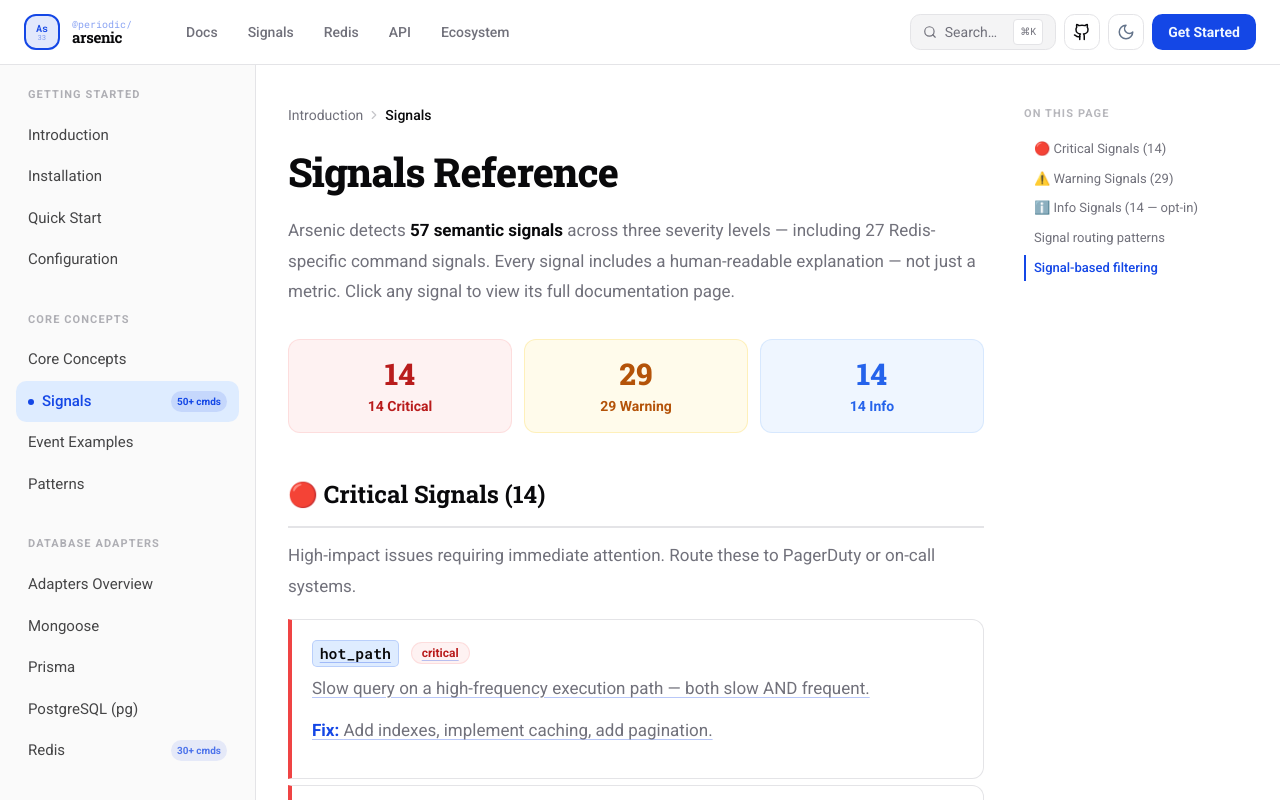
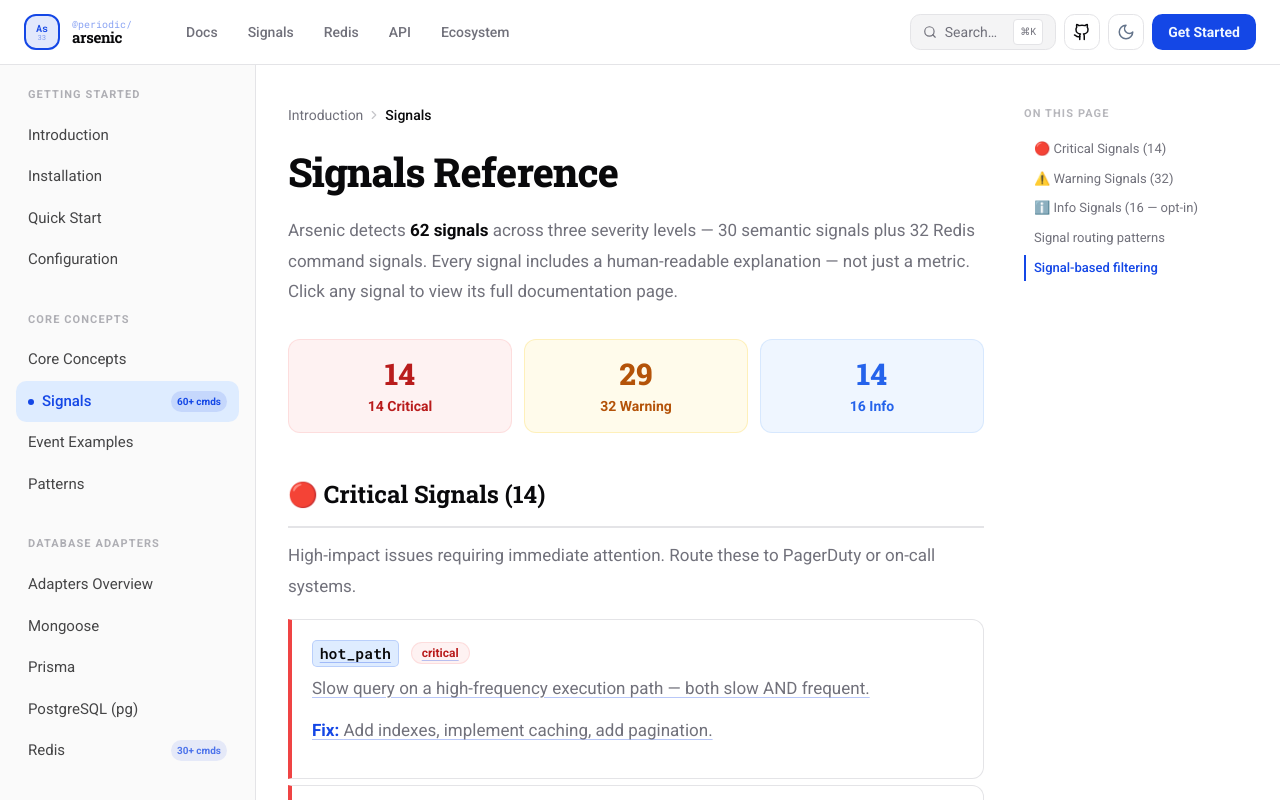
Before and after one commit to udaythakur7469/periodic-arsenic-docs, a Next.js app: page /docs/signals in a window 1280 px wide. Shown: the top 800 px of the page. Built offline with nearby package versions, Linux system fonts and the light colour scheme.

Commit message:
fixed correct signal count

```diff
--- a/app/docs/signals/page.tsx
+++ b/app/docs/signals/page.tsx
@@ -211,8 +211,35 @@
     name: "redis_scan",
     href: "/docs/signals/redis-scan",
     summary: "Full dataset scan when iterated to completion",
-    issue: "SCAN/SSCAN/HSCAN/ZSCAN are O(N) when fully iterated.",
+    issue: "SCAN are O(N) when fully iterated.",
     fix: "Use count hints; move full scans to background jobs.",
+  },
+  {
+    name: "redis_sscan",
+    href: "/docs/signals/redis-sscan",
+    summary:
+      "Cursor-based set member iteration — O(N) when iterated to completion",
+    issue:
+      "SSCAN iterates all set members across batches — same total cost as SMEMBERS when run to completion.",
+    fix: "Use COUNT hints. Prefer SISMEMBER for point lookups on small sets.",
+  },
+  {
+    name: "redis_hscan",
+    href: "/docs/signals/redis-hscan",
+    summary:
+      "Cursor-based hash field iteration — O(N) when iterated to completion",
+    issue:
+      "HSCAN iterates all hash fields — same total cost as HGETALL when run to completion.",
+    fix: "Use COUNT hints. Use HGET/HMGET for targeted field access.",
+  },
+  {
+    name: "redis_zscan",
+    href: "/docs/signals/redis-zscan",
+    summary:
+      "Cursor-based sorted set iteration — O(N) when iterated to completion",
+    issue:
+      "ZSCAN iterates all sorted set members — same total cost as ZRANGE 0 -1 when run to completion.",
+    fix: "Use COUNT hints. Use ZSCORE or ZRANK for point lookups.",
   },
   {
     name: "redis_sunion",
@@ -421,6 +448,23 @@
     issue: "High-frequency path with consistently fast execution. Healthy.",
     fix: undefined,
   },
+  {
+    name: "redis_multi",
+    href: "/docs/signals/redis-multi",
+    summary: "Transaction block opened — commands queued until EXEC or DISCARD",
+    issue:
+      "MULTI itself is O(1). Arsenic tracks it to observe transaction boundaries and detect long or unmatched blocks.",
+    fix: undefined,
+  },
+  {
+    name: "redis_exec",
+    href: "/docs/signals/redis-exec",
+    summary:
+      "Transaction executed — duration reflects cumulative cost of all queued commands",
+    issue:
+      "A slow EXEC means the queued commands are expensive, not EXEC itself. Always handle the null return from a WATCH conflict.",
+    fix: undefined,
+  },
 ];
 
 function SignalRow({
@@ -492,10 +536,10 @@
     <article className="prose-doc">
       <h1>Signals Reference</h1>
       <p>
-        Arsenic detects <strong>57 semantic signals</strong> across three
-        severity levels — including 27 Redis-specific command signals. Every
-        signal includes a human-readable explanation — not just a metric. Click
-        any signal to view its full documentation page.
+        Arsenic detects <strong>62 signals</strong> across three severity levels
+        — 30 semantic signals plus 32 Redis command signals. Every signal
+        includes a human-readable explanation — not just a metric. Click any
+        signal to view its full documentation page.
       </p>
 
       <div className="not-prose grid grid-cols-3 gap-3 my-8">
@@ -508,14 +552,14 @@
             border: "border-red-200/50 dark:border-red-900/50",
           },
           {
-            label: "29 Warning",
+            label: "32 Warning",
             count: 29,
             bg: "bg-amber-50 dark:bg-amber-950/30",
             text: "text-amber-700 dark:text-amber-400",
             border: "border-amber-200/50 dark:border-amber-900/50",
           },
           {
-            label: "14 Info",
+            label: "16 Info",
             count: 14,
             bg: "bg-blue-50 dark:bg-blue-950/30",
             text: "text-blue-600 dark:text-blue-400",
@@ -550,7 +594,7 @@
         ))}
       </div>
 
-      <h2 id="warning">⚠️ Warning Signals (29)</h2>
+      <h2 id="warning">⚠️ Warning Signals (32)</h2>
       <p>
         Issues worth tracking before they escalate. Route these to Slack or
         dashboards.
@@ -561,7 +605,7 @@
         ))}
       </div>
 
-      <h2 id="info">ℹ️ Info Signals (14 — opt-in)</h2>
+      <h2 id="info">ℹ️ Info Signals (16 — opt-in)</h2>
       <p>
         Positive signals confirming healthy patterns. Disabled by default to
         reduce noise. Enable with <code>emitPositiveSignals: true</code>.
--- a/app/page.tsx
+++ b/app/page.tsx
@@ -9,7 +9,7 @@
   { Icon: Zap,         title: 'Zero Dependencies',    desc: 'Pure TypeScript core. No runtime bloat, no side effects on import. Small, fast, and safe.' },
   { Icon: Link2,       title: 'Request Correlation',  desc: 'Every query linked to its HTTP request via AsyncLocalStorage. Fully automatic, zero boilerplate.' },
   { Icon: MapPin,      title: 'Callsite Attribution', desc: 'Exact file and line number for every slow query. Know immediately which code to fix.' },
-  { Icon: Radio,       title: '50+ Semantic Signals', desc: 'Critical, warning, and info. Hot path, N+1, unbounded, fan-out — explained, not just detected.' },
+  { Icon: Radio,       title: '60+ Semantic Signals', desc: 'Critical, warning, and info. Hot path, N+1, unbounded, fan-out — explained, not just detected.' },
   { Icon: Database,    title: 'Multi-Database',       desc: 'Mongoose, Prisma, pg, Redis. Drop in an adapter for your stack and get instant observability.' },
   { Icon: UploadCloud, title: 'Exporter-First',       desc: 'Send events anywhere. PagerDuty, Slack, Datadog, OpenTelemetry. You own the destination.' },
 ]
@@ -107,7 +107,7 @@
                 <code className="font-mono text-[0.95em] px-1.5 py-0.5 rounded" style={{ fontFamily: 'var(--font-mono)', background: 'oklch(0.488 0.243 264.376 / 0.1)', color: 'var(--primary)', border: '1px solid oklch(0.488 0.243 264.376 / 0.2)' }}>
                   @periodic/arsenic
                 </code>{' '}
-                is production-grade semantic runtime monitoring for Node.js. It doesn&apos;t just tell you something is slow — it tells you <em>exactly why</em>, with callsite attribution, request correlation, and 50+ classified signals.
+                is production-grade semantic runtime monitoring for Node.js. It doesn&apos;t just tell you something is slow — it tells you <em>exactly why</em>, with callsite attribution, request correlation, and 60+ classified signals.
               </p>
 
               {/* CTAs */}
@@ -133,7 +133,7 @@
               {/* Stats */}
               <div className="flex flex-wrap gap-3 animate-slide-up stagger-5">
                 {[
-                  { v: '50+', l: 'Signals' },
+                  { v: '60+', l: 'Signals' },
                   { v: '0',   l: 'Dependencies' },
                   { v: '6',   l: 'Databases' },
                   { v: '10',  l: 'Periodic packages' },
@@ -249,7 +249,7 @@
               <div>
                 <p className="text-xs font-bold uppercase tracking-widest mb-3" style={{ color: 'var(--primary)', fontFamily: 'var(--font-mono)' }}>Signal Intelligence</p>
                 <h2 className="font-extrabold text-4xl tracking-tight mb-5" style={{ fontFamily: 'var(--font-display)', color: 'var(--foreground)' }}>
-                  50+ signals.<br />Three severity levels.
+                  60+ signals.<br />Three severity levels.
                 </h2>
                 <p className="text-[1.0625rem] mb-7 leading-relaxed" style={{ color: 'var(--muted-foreground)' }}>
                   Every event is automatically classified and explained. Critical signals go to PagerDuty.
@@ -257,9 +257,9 @@
                 </p>
                 <div className="flex gap-2 mb-8">
                   {[
-                    { label: '16 Critical', cls: 'bg-red-50 dark:bg-red-950/40 text-red-700 dark:text-red-400 border-red-200/50 dark:border-red-900/50' },
-                    { label: '9 Warning',   cls: 'bg-amber-50 dark:bg-amber-950/40 text-amber-700 dark:text-amber-400 border-amber-200/50 dark:border-amber-900/50' },
-                    { label: '14 Info',     cls: 'bg-blue-50 dark:bg-blue-950/40 text-blue-600 dark:text-blue-400 border-blue-200/50 dark:border-blue-900/50' },
+                    { label: '14 Critical', cls: 'bg-red-50 dark:bg-red-950/40 text-red-700 dark:text-red-400 border-red-200/50 dark:border-red-900/50' },
+                    { label: '32 Warning',   cls: 'bg-amber-50 dark:bg-amber-950/40 text-amber-700 dark:text-amber-400 border-amber-200/50 dark:border-amber-900/50' },
+                    { label: '16 Info',     cls: 'bg-blue-50 dark:bg-blue-950/40 text-blue-600 dark:text-blue-400 border-blue-200/50 dark:border-blue-900/50' },
                   ].map(({ label, cls }) => (
                     <span key={label} className={`text-sm font-semibold px-3 py-1.5 rounded-full border ${cls}`}>{label}</span>
                   ))}
@@ -269,7 +269,7 @@
                   className="inline-flex items-center gap-2 text-base font-semibold px-5 py-2.5 rounded-xl border transition-all hover:bg-accent"
                   style={{ borderColor: 'var(--border)', color: 'var(--foreground)' }}
                 >
-                  View all 50+ signals <ChevronRight className="h-4 w-4" />
+                  View all 60+ signals <ChevronRight className="h-4 w-4" />
                 </Link>
               </div>
 
--- a/lib/navigation.ts
+++ b/lib/navigation.ts
@@ -23,7 +23,7 @@
     section: "Core Concepts",
     items: [
       { label: "Core Concepts", href: "/docs/core-concepts" },
-      { label: "Signals", href: "/docs/signals", badge: "50+ cmds" },
+      { label: "Signals", href: "/docs/signals", badge: "60+ cmds" },
       { label: "Event Examples", href: "/docs/event-examples" },
       { label: "Patterns", href: "/docs/patterns" },
     ],
```
